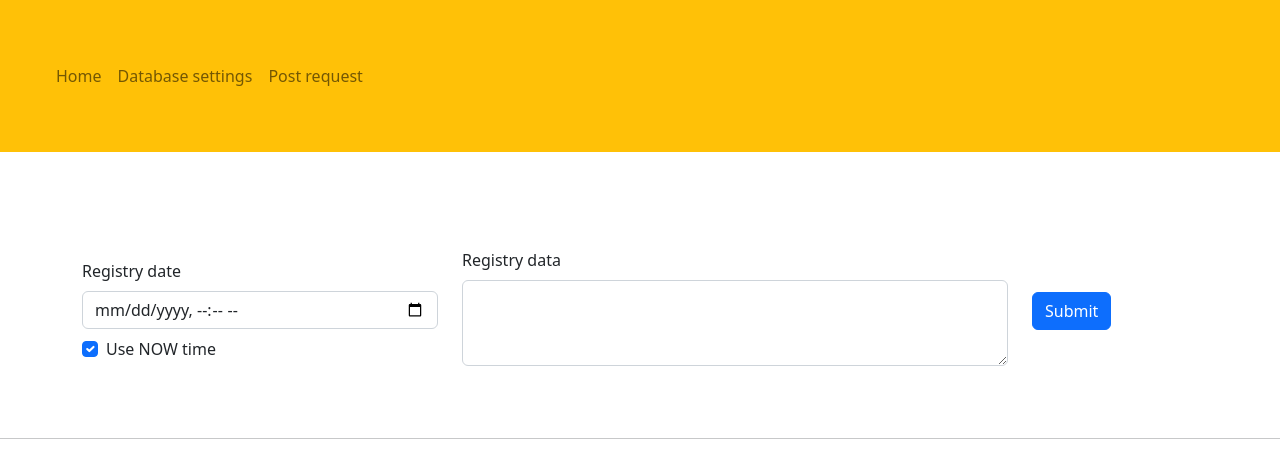
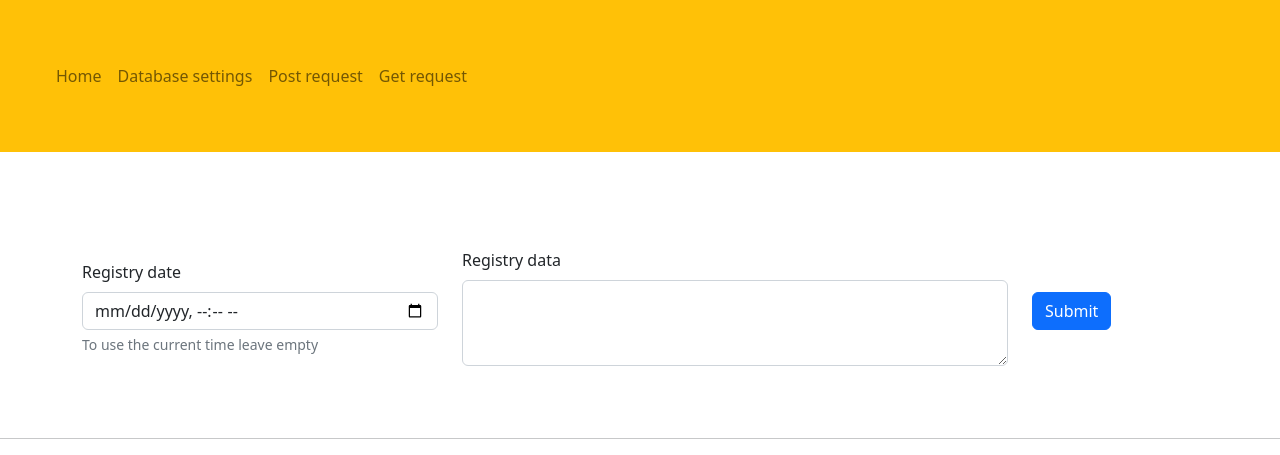
Before and after one commit to CristiCriss17G/senzorserver_openhub, a PHP site: page / in a window 1280 px wide. Shown: the top 455 px of the page. Run offline with PHP 8.4, Linux system fonts and the light colour scheme; data that the repository does not hold is empty; some libraries are stand-ins or nearby versions.

Commit message:
get request and readme

```diff
--- a/header.php
+++ b/header.php
@@ -34,6 +34,9 @@ if (!isset($GLOBALS['site_title'])) {
             <li class="nav-item">
               <a class="nav-link" href="./post_request.php">Post request</a>
             </li>
+            <li class="nav-item">
+              <a class="nav-link" href="./get_request.php">Get request</a>
+            </li>
           </ul>
         </div>
       </div>
--- a/index.php
+++ b/index.php
@@ -5,23 +5,18 @@ include_once 'database.php';
 ?>
 
 <div class="container mt-5 py-5">
-    <form role="form" method="post" action="./post_request.php">
+    <form role="form" method="get" action="./get_request.php">
         <div class="row align-items-center">
             <div class="col-md-4">
                 <div class="mb-2">
                     <label for="regdate" class="form-label">Registry date</label>
-                    <input type="datetime-local" class="form-control" id="regdate" name="regdate">
-                </div>
-                <div class="form-check">
-                    <input class="form-check-input" type="checkbox" value="" id="flexCheckChecked" name="flexCheckChecked" checked>
-                    <label class="form-check-label" for="flexCheckChecked">
-                        Use NOW time
-                    </label>
+                    <input type="datetime-local" class="form-control" id="regdate" name="regdate" aria-describedby="datehelp">
+                    <div class="form-text" id="datehelp">To use the current time leave empty</div>
                 </div>
             </div>
             <div class="col-md-6 mb-2">
                 <label for="regdata" class="form-label">Registry data</label>
-                <textarea class="form-control" id="regdata" name="regdata" required rows="3"></textarea>
+                <textarea class="form-control" id="regdata" name="regdata" rows="3"></textarea>
             </div>
             <input type="hidden" name="fromhome" value="1">
             <div class="col-md-2"><button type="submit" class="btn btn-primary">Submit</button></div>
@@ -42,8 +37,6 @@ include_once 'database.php';
                     </tr>
                 </thead>
                 <tbody>
-
-
                     <?php
 
                     $db = new DB();
```
Also changed, not shown: get_request.php (added, +26 -0 lines), README.md (added).
